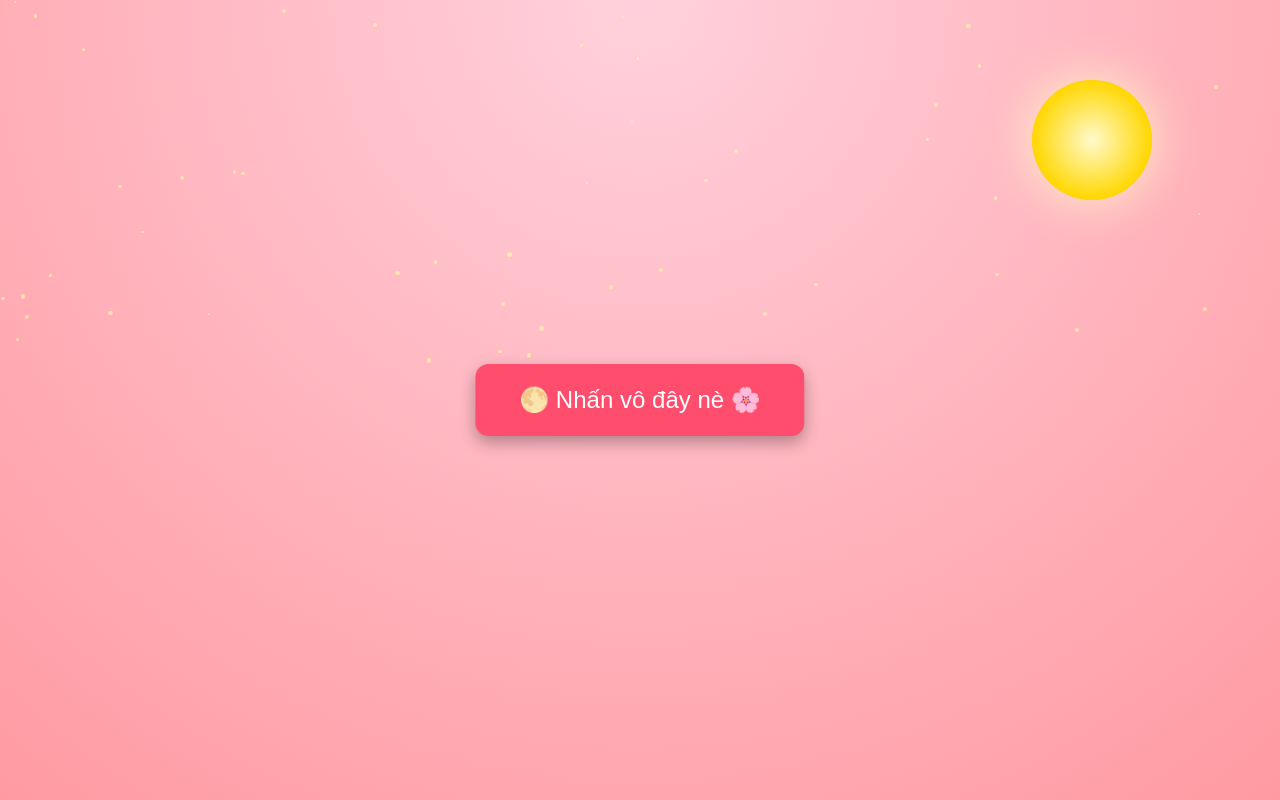
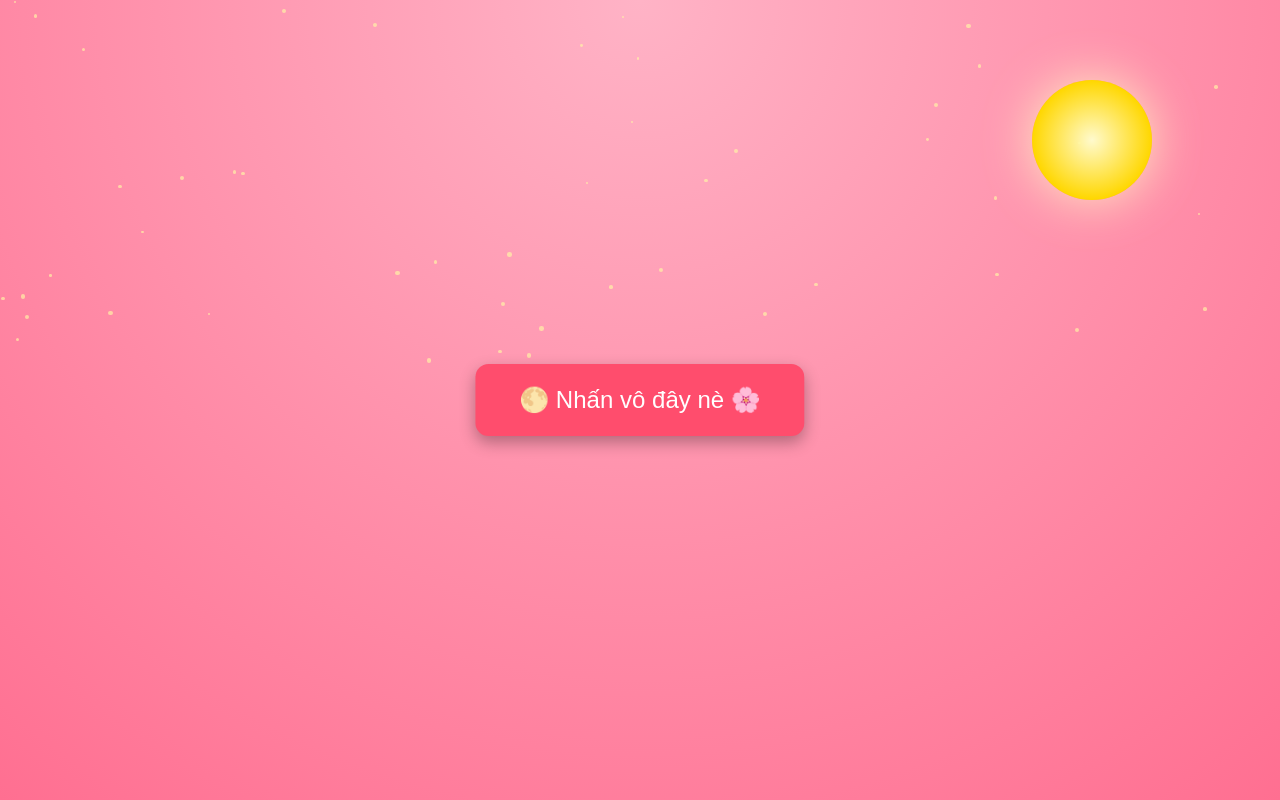
Before and after one commit to NoobCoder3172/trungthuchoem, a plain HTML site: page index.html in a window 1280 px wide. Drawn offline with Linux system fonts and the light colour scheme.

Commit message:
Update index.html

```diff
--- a/index.html
+++ b/index.html
@@ -7,10 +7,11 @@
 body {
   margin: 0;
   height: 100vh;
-      background: radial-gradient(circle at top, #ffd1dc, #ff9aa2);
+  background: radial-gradient(circle at top, #ffb3c6, #ff6f91);
   overflow: hidden;
   font-family: "Segoe UI", sans-serif;
 }
+
 
     /* Mặt trăng */
     #moon {
```
Lines whose indentation alone changed are shown as unchanged.
